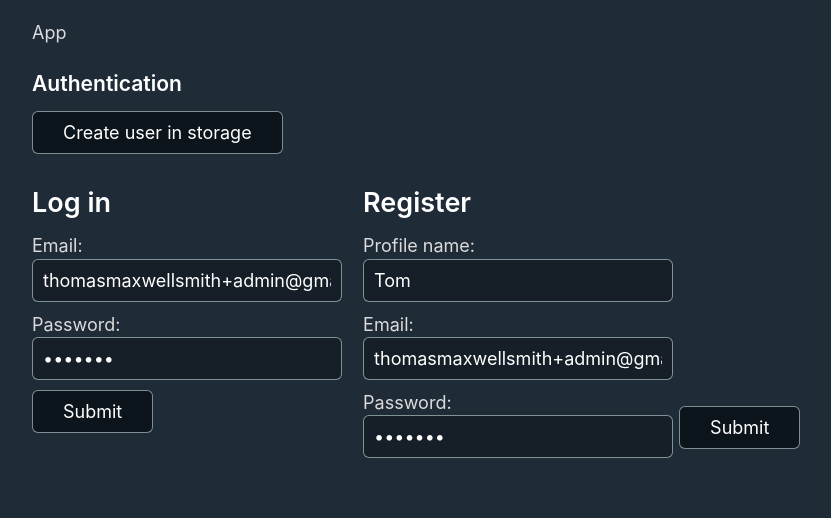
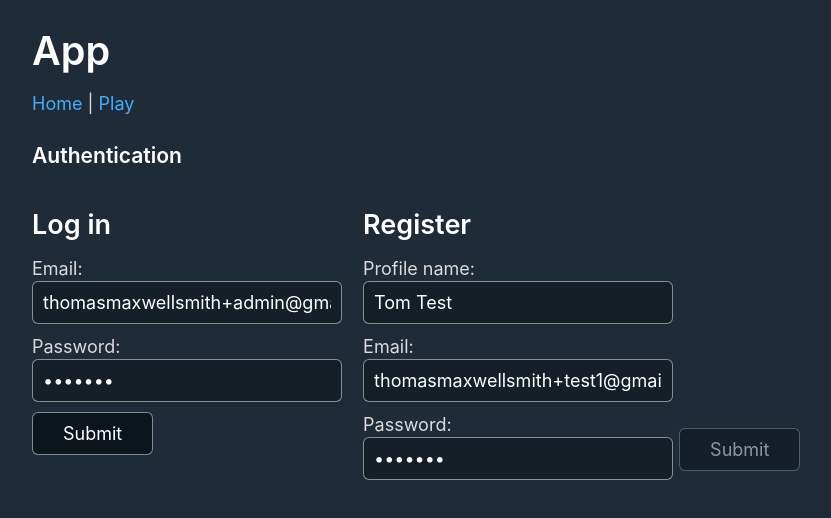
Before and after one commit to atomcorp/hangthedj, a React (Create React App) app in the folder client/: page /play in a window 1280 px wide. Shown: the top 518 px of the page, without its empty margins (208-1039 px from the left). Built offline with nearby package versions, Linux system fonts and the light colour scheme; no server answers.

Commit message:
login resiter

```diff
--- a/client/package.json
+++ b/client/package.json
@@ -5,6 +5,7 @@
   "version": "0.1.0",
   "private": true,
   "dependencies": {
+    "@reduxjs/toolkit": "^1.5.0",
     "@testing-library/jest-dom": "^4.2.4",
     "@testing-library/react": "^9.3.2",
     "@testing-library/user-event": "^7.1.2",
@@ -18,6 +19,7 @@
     "immer": "^8.0.0",
     "react": "^16.13.1",
     "react-dom": "^16.13.1",
+    "react-redux": "^7.2.2",
     "react-router-dom": "^5.2.0",
     "react-scripts": "3.4.1",
     "typescript": "~3.7.2"
--- a/client/src/App.tsx
+++ b/client/src/App.tsx
@@ -1,12 +1,26 @@
 import React from 'react';
+import {BrowserRouter as Router, Switch, Route, Link} from 'react-router-dom';
 
 import Authentication from 'Authentication';
+import Play from 'components/Play/Play';
 
 const App = (): JSX.Element => (
-  <section>
-    App
-    <Authentication />
-  </section>
+  <Router>
+    <section>
+      <h1>App</h1>
+      <Link to="/">Home</Link> | <Link to="/play">Play</Link>
+      <Switch>
+        <Route path="/play">
+          <Authentication>
+            <Play />
+          </Authentication>
+        </Route>
+        <Route path="/">
+          <div>Home</div>
+        </Route>
+      </Switch>
+    </section>
+  </Router>
 );
 
 export default App;
--- a/client/src/Authentication.tsx
+++ b/client/src/Authentication.tsx
@@ -1,9 +1,9 @@
 import React, {useEffect, useReducer} from 'react';
-import firebase from 'firebase/app';
 import immer from 'immer';
 
 import LoggedOut from 'components/LoggedOut/LoggedOut';
 import {StorageUserType} from 'types';
+import {toggleUserLoginStatus} from 'firebaseActions';
 
 type StateType = {
   isGettingAuth: boolean;
@@ -40,80 +40,30 @@ const reducer = (state: StateType, action: actionTypes): StateType => {
   });
 };
 
-const Authentication = (): JSX.Element => {
+type AuthenticationProps = {
+  children: JSX.Element;
+};
+
+const Authentication = (props: AuthenticationProps): JSX.Element => {
   const [state, dispatch] = useReducer(reducer, initialState);
   useEffect(() => {
-    firebase.auth().onAuthStateChanged(async (authUser) => {
-      if (authUser) {
-        // User is signed in, see docs for a list of available properties
-        // https://firebase.google.com/docs/reference/js/firebase.User
-        const snapshot = await firebase
-          .database()
-          .ref('/users/' + authUser.uid)
-          .once('value');
-        const storageUser = snapshot.val() as StorageUserType | null;
-        if (storageUser != null) {
-          dispatch({
-            type: 'auth/loggedIn',
-            payload: storageUser.profilename,
-          });
-        } else {
-          dispatch({type: 'auth/loggedOut'});
-        }
-        // ...
-      } else {
-        // User is signed out
-        // ...
-        console.log('Signed out');
+    toggleUserLoginStatus(
+      (storageUser: StorageUserType) => {
+        dispatch({
+          type: 'auth/loggedIn',
+          payload: storageUser.profilename,
+        });
+      },
+      () => {
         dispatch({type: 'auth/loggedOut'});
       }
-    });
+    );
   }, []);
   return (
     <section>
       <h3>Authentication</h3>
-      <button
-        type="button"
-        onClick={() => {
-          firebase
-            .database()
-            .ref('users/' + 'WHZvhw4guSM2zWniXo18qQpXiy52')
-            .set({
-              email: 'thomasmaxwellsmith+admin@gmail.com',
-              profilename: 'Tom',
-              packages: [],
-              spotifyAccessToken: null,
-              spotifyRefreshToken: null,
-            })
-            .then((res) => {
-              console.log(res);
-            })
-            .catch((err) => {
-              console.log(err);
-            });
-        }}
-      >
-        Create user in storage
-      </button>
       {state.isGettingAuth && <div>Authenticating User...</div>}
-      {!state.isGettingAuth &&
-        (state.hasAuth ? (
-          <div>
-            <h3>Hello {state.displayname}</h3>
-            <button
-              type="button"
-              onClick={() => {
-                firebase.auth().signOut();
-              }}
-            >
-              Sign Out
-            </button>
-          </div>
-        ) : (
-          <div>
-            <LoggedOut />
-          </div>
-        ))}
+      {!state.isGettingAuth && (state.hasAuth ? props.children : <LoggedOut />)}
     </section>
   );
 };
--- a/client/src/components/LogIn/LogIn.tsx
+++ b/client/src/components/LogIn/LogIn.tsx
@@ -55,14 +55,10 @@ const LogIn = (): JSX.Element => {
           firebase
             .auth()
             .signInWithEmailAndPassword(state.email, state.password)
-            .then((user) => {
-              // Signed in
-              // ...
-              console.log(user);
-            })
             .catch((error) => {
               const errorCode = error.code;
               const errorMessage = error.message;
+              // eslint-disable-next-line no-console
               console.log(errorCode, errorMessage);
             });
         }}
@@ -71,6 +67,7 @@ const LogIn = (): JSX.Element => {
           Email:{' '}
           <input
             type="email"
+            required
             placeholder="Enter your email"
             value={state.email}
             onChange={(e) => {
@@ -88,6 +85,7 @@ const LogIn = (): JSX.Element => {
           Password:{' '}
           <input
             type="password"
+            required
             placeholder="Enter your password"
             value={state.password}
             onChange={(e) => {
--- /dev/null
+++ b/client/src/components/Play/Play.tsx
@@ -0,0 +1,21 @@
+import React from 'react';
+import firebase from 'firebase/app';
+
+const Play = (): JSX.Element => (
+  <section>
+    Play
+    <div>
+      <h3>Hello Name</h3>
+      <button
+        type="button"
+        onClick={() => {
+          firebase.auth().signOut();
+        }}
+      >
+        Sign Out
+      </button>
+    </div>
+  </section>
+);
+
+export default Play;
--- a/client/src/components/Register/Register.tsx
+++ b/client/src/components/Register/Register.tsx
@@ -1,5 +1,7 @@
 import React, {useReducer} from 'react';
 import immer from 'immer';
+
+import {createUser} from 'firebaseActions';
 
 type StateType = {
   profilename: string;
@@ -23,8 +25,8 @@ type actionTypes =
     };
 
 const initialState = {
-  profilename: 'Tom',
-  email: 'thomasmaxwellsmith+admin@gmail.com',
+  profilename: 'Tom Test',
+  email: 'thomasmaxwellsmith+test1@gmail.com',
   password: 'jspr111',
   isLoading: false,
 };
@@ -47,20 +49,30 @@ const reducer = (state: StateType, action: actionTypes): StateType => {
 const Register = (): JSX.Element => {
   const [state, dispatch] = useReducer(reducer, initialState);
   return (
-    <section
-      onClick={() => {
+    <section>
+      <h2>Register</h2>
+      <form
+        onSubmit={async (e) => {
           /**
            * Create a user in firebase/auth and then user the id to create
            * a storage user in firebase/storage
            * and then log them in
            */
+          e.preventDefault();
+          try {
+            createUser(state.password, state.email, state.profilename);
+          } catch (error) {
+            const errorCode = error.code;
+            const errorMessage = error.message;
+            // eslint-disable-next-line no-console
+            console.log(errorCode, errorMessage);
+          }
         }}
       >
-      <h2>Register</h2>
-      <form>
         <label>
           Profile name:{' '}
           <input
+            required
             type="text"
             placeholder="Enter your profile name"
             value={state.profilename}
@@ -78,6 +90,7 @@ const Register = (): JSX.Element => {
         <label>
           Email:{' '}
           <input
+            required
             type="email"
             placeholder="Enter your email"
             value={state.email}
@@ -95,6 +108,7 @@ const Register = (): JSX.Element => {
         <label>
           Password:{' '}
           <input
+            required
             type="password"
             placeholder="Enter your password"
             value={state.password}
@@ -109,7 +123,7 @@ const Register = (): JSX.Element => {
             }}
           />
         </label>
-        <button>Submit</button>
+        <button disabled={true}>Submit</button>
       </form>
     </section>
   );
--- /dev/null
+++ b/client/src/firebaseActions.ts
@@ -0,0 +1,55 @@
+import firebase from 'firebase/app';
+
+import {StorageUserType} from 'types';
+
+export const createUser = async (
+  password: string,
+  email: string,
+  profilename: string
+): Promise<void> => {
+  // 1. create user in Firebase Auth
+  const {user} = await firebase
+    .auth()
+    .createUserWithEmailAndPassword(email, password);
+  if (user) {
+    // 2. create user in Firebase database, using Auth Id
+    const storageUser = await firebase.database().ref(`users/${user.uid}`).set({
+      email: email,
+      profilename: profilename,
+      packages: [],
+      spotifyAccessToken: null,
+      spotifyRefreshToken: null,
+    });
+    // log user in
+    if (storageUser) {
+      firebase.auth().signInWithEmailAndPassword(email, password);
+    }
+  }
+};
+
+export const toggleUserLoginStatus = (
+  loginCallback: (user: StorageUserType) => void,
+  logoutCallback: () => void
+): void => {
+  firebase.auth().onAuthStateChanged(async (authUser) => {
+    if (authUser) {
+      // User is signed in, see docs for a list of available properties
+      // https://firebase.google.com/docs/reference/js/firebase.User
+      const snapshot = await firebase
+        .database()
+        .ref('/users/' + authUser.uid)
+        .once('value');
+      const storageUser = snapshot.val() as StorageUserType | null;
+      if (storageUser != null) {
+        loginCallback(storageUser);
+      } else {
+        logoutCallback();
+      }
+      // ...
+    } else {
+      // User is signed out
+      // ...
+      logoutCallback();
+    }
+  });
+};
--- a/client/src/types.ts
+++ b/client/src/types.ts
@@ -1,4 +1,10 @@
 type StoragePackageId = string;
+
+export type AuthUserType = {
+  email: string;
+  profilename: string;
+  password: string;
+};
 
 export type StorageUserType = {
   email: string;
```
Also changed, not shown: client/src/firebaseStorageActions.ts (deleted, +0 -20 lines), 1 other file (tests, documents, lock files or other folders). Lines whose indentation alone changed are shown as unchanged.
